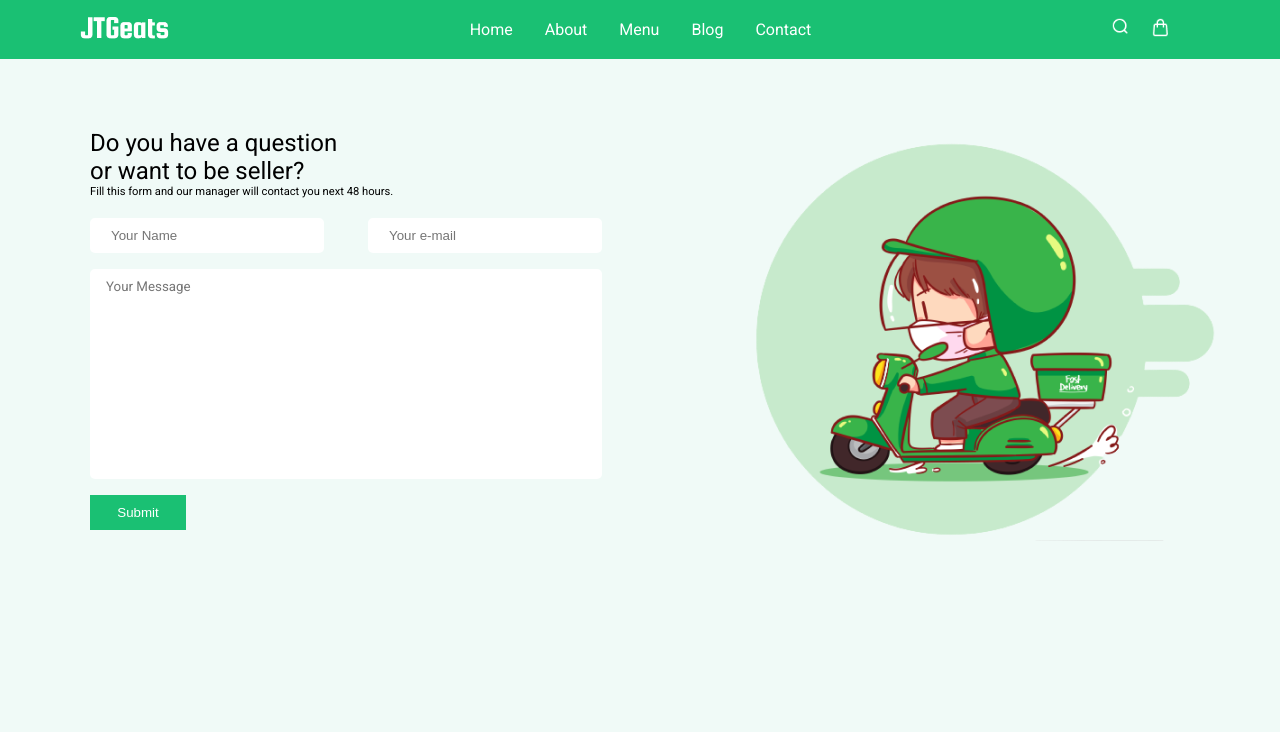
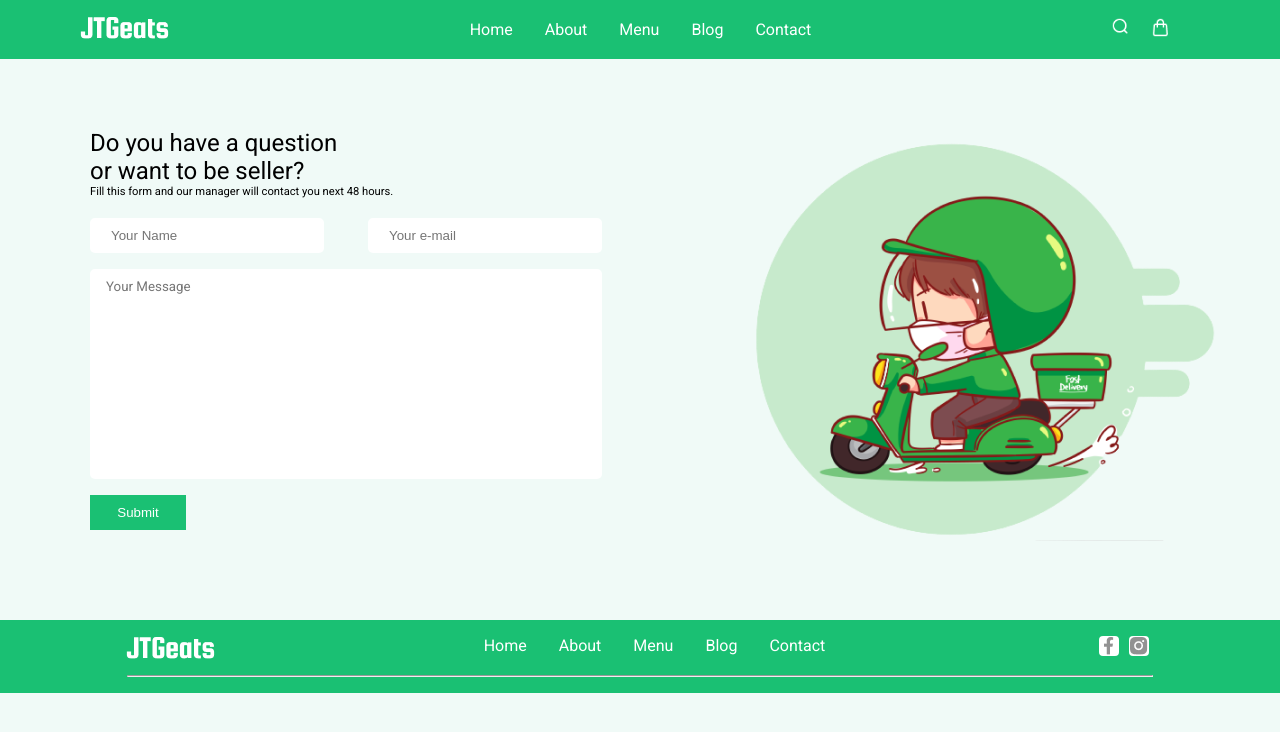
Before and after one commit to Team-CSI-Trainees/Raghav-JTGeats, a React (Create React App) app: page /contact in a window 1280 px wide. Shown: the top 732 px of the page. Built offline with nearby package versions, Linux system fonts and the light colour scheme.

Commit message:
link added,footer updated

```diff
--- a/src/App.js
+++ b/src/App.js
@@ -7,6 +7,7 @@ import Menu from "./Menu";
 import Video from "./Video";
 import Carousel from "./Carousel";
 import Contact from "./Contact";
+import Landingsection from "./LandingSection";
 import Footer from "./Footer";
 
 const App =() =>{
@@ -17,16 +18,18 @@ const App =() =>{
             <Menu/>
             <Carousel/>
             <Video/>
-            <Contact/>
-            <Footer/> */}
+            <Contact/> */}
+
 
         <Routes>
-           <Route path="/" element={<Home/>}/>
+           <Route path="/" element={<Landingsection/>}/>
            <Route path="/about" element={<Carousel/>}/>
            <Route path="/menu" element={<Menu/>}/>
            <Route path="/blog" element={<Video/>}/>
            <Route path="/contact" element={<Contact/>}/>
         </Routes>
+
+        <Footer/>
         </div>
     )
 };
--- a/src/Footer.js
+++ b/src/Footer.js
@@ -3,18 +3,18 @@ import "./Footer.css";
 import insta from "./images/insta.png";
 import facebook from "./images/facebook.png";
 import JTGeats from "./images/JTGeats.png";
-
+import { NavLink } from "react-router-dom";
 const Footer =()=>{
     return(
         <div className="footer-area">
         <div className="footer">
             <img src={JTGeats} alt="" />
             <ul>
-                <li><a href="">Home</a></li>
-                <li><a href="">About</a></li>
-                <li><a href="">Menu</a></li>
-                <li><a href="">Blog</a></li>
-                <li><a href="">Contact</a></li>
+            <li><NavLink to="/">Home</NavLink></li>
+            <li><NavLink to="/about">About</NavLink></li>
+            <li><NavLink to="/menu">Menu</NavLink></li>
+            <li><NavLink to="/blog">Blog</NavLink></li>
+            <li><NavLink to="/contact">Contact</NavLink></li>
             </ul>
             <div className="social-media">
             <a href=""><div><img src={facebook} alt="" /></div></a>
--- /dev/null
+++ b/src/LandingSection.js
@@ -0,0 +1,26 @@
+import React from "react";
+// import "./Landingsection.css";
+import Navbar from "./Navbar";
+import Home from "./Home";
+import Menu from "./Menu";
+import Video from "./Video";
+import Carousel from "./Carousel";
+import Contact from "./Contact";
+import Footer from "./Footer";
+
+
+const Landingsection=()=>{
+    return(
+        <div>
+            {/* <Navbar/> */}
+            <Home/>
+            <Menu/>
+            <Carousel/>
+            <Video/>
+            <Contact/>
+            {/* <Footer/> */}
+            </div>
+    )
+}
+
+export default Landingsection;
--- a/src/Navbar.css
+++ b/src/Navbar.css
@@ -71,9 +71,9 @@
     background-color:rgb(117, 114, 114);
     width:100vw;
     height:100vh;
-    position: absolute;
+    position: fixed;
     top:0;
-    overflow: hidden;
+    /* overflow: hidden; */
     display: flex;
     align-items:center;
     justify-content: center;
@@ -113,7 +113,7 @@
     width:100vw;
     height:100vh;
     background-color: rgba(0, 0, 0, 0.644);
-    position: absolute;
+    position: fixed;
     top: 0;
     display: flex;
     justify-content: center;
```
Also changed, not shown: src/Landingsection.css (added), src/Navbar.js (line endings or trailing spaces).
